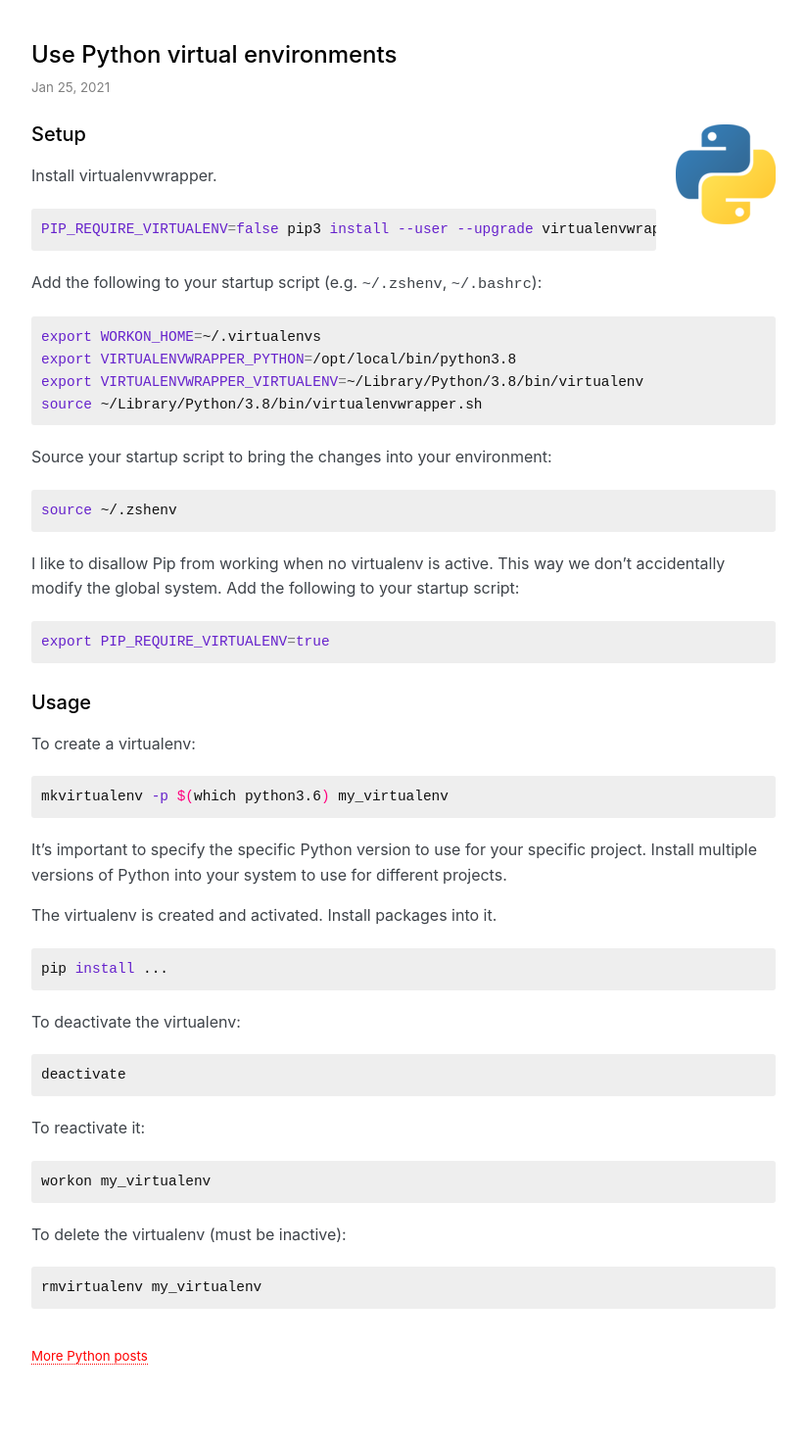
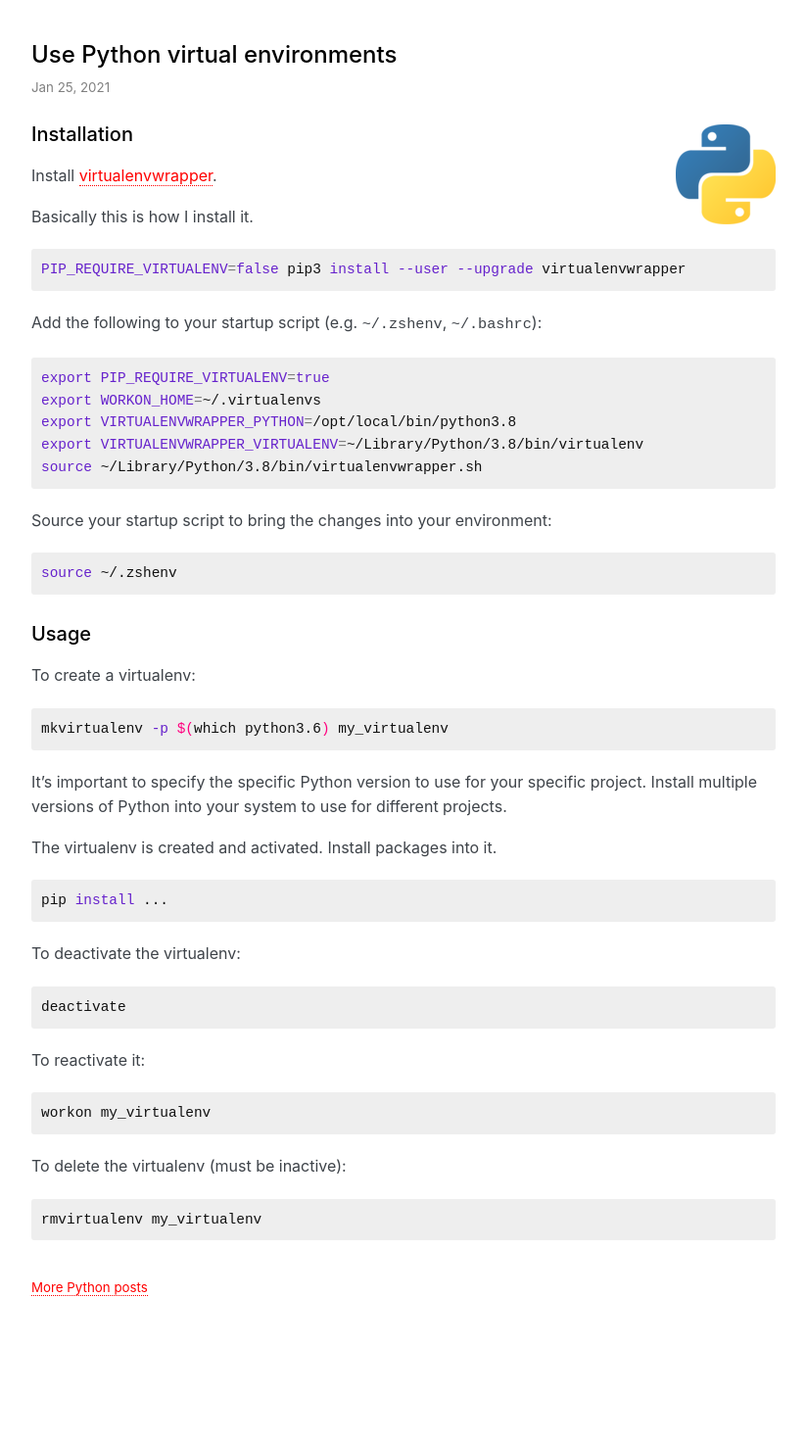
Before and after one commit to explodinglabs/explodinglabs.github.io, a Jekyll site: the page built from _posts/python/2021-01-25-virtualenv.markdown, in a window 1280 px wide. Shown: the whole page at 98% size, without its empty margins (228-1051 px from the left). Built offline with Jekyll 4.4.1, drawn with Linux system fonts in a browser that asks for light colours; some web fonts are replaced; after the commit the page ends 1402 px from its top, so only the background shows below that.

Commit message:
Adjust virtualenv post

````diff
--- a/_posts/python/2021-01-25-virtualenv.markdown
+++ b/_posts/python/2021-01-25-virtualenv.markdown
@@ -8,15 +8,20 @@
 ![python](/assets/python.png)
 </div>
 
-## Setup
+## Installation
 
-Install virtualenvwrapper.
+Install
+[virtualenvwrapper](https://virtualenvwrapper.readthedocs.io/en/latest/).
+
+Basically this is how I install it.
+
 ```sh
 PIP_REQUIRE_VIRTUALENV=false pip3 install --user --upgrade virtualenvwrapper
 ```
 
 Add the following to your startup script (e.g. `~/.zshenv`, `~/.bashrc`):
 ```sh
+export PIP_REQUIRE_VIRTUALENV=true
 export WORKON_HOME=~/.virtualenvs
 export VIRTUALENVWRAPPER_PYTHON=/opt/local/bin/python3.8
 export VIRTUALENVWRAPPER_VIRTUALENV=~/Library/Python/3.8/bin/virtualenv
@@ -26,13 +31,6 @@
 Source your startup script to bring the changes into your environment:
 ```sh
 source ~/.zshenv
-```
-
-I like to disallow Pip from working when no virtualenv is active. This way we
-don't accidentally modify the global system. Add the following to your startup
-script:
-```sh
-export PIP_REQUIRE_VIRTUALENV=true
 ```
 
 ## Usage
````
